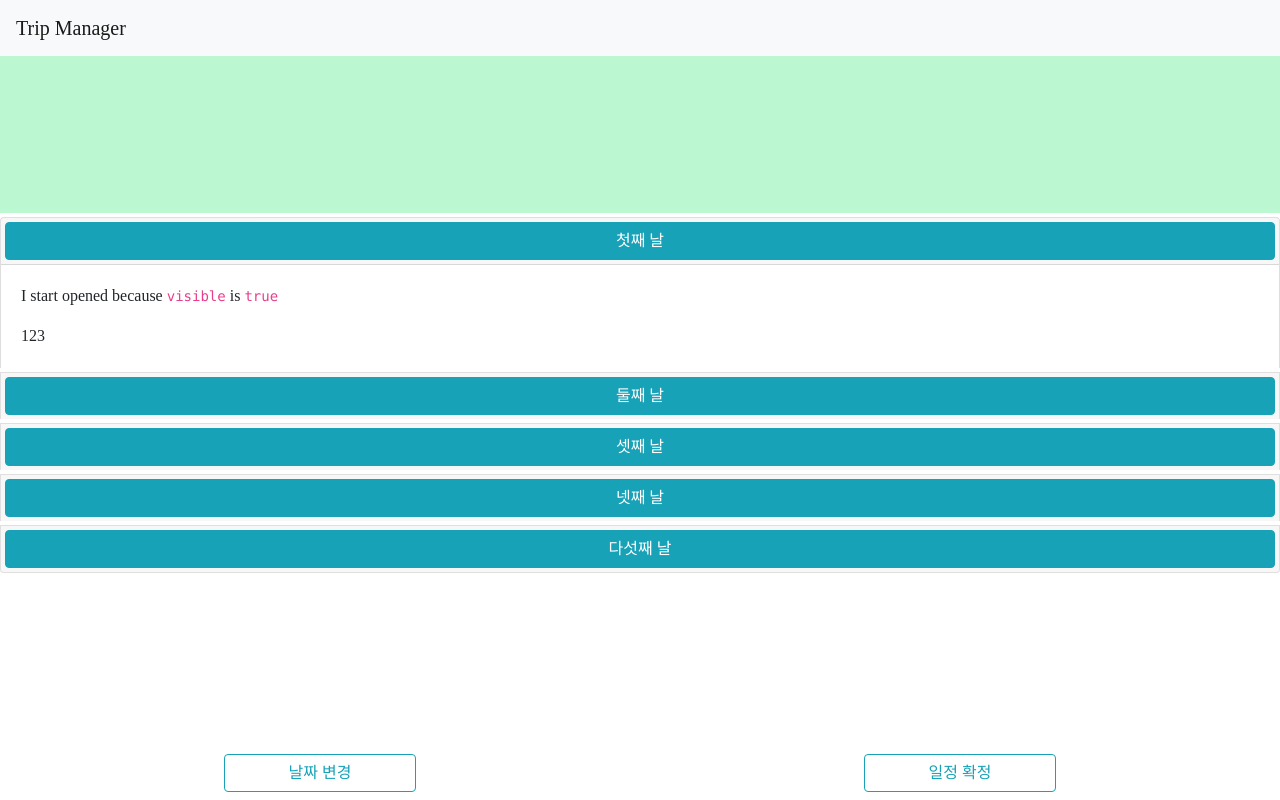
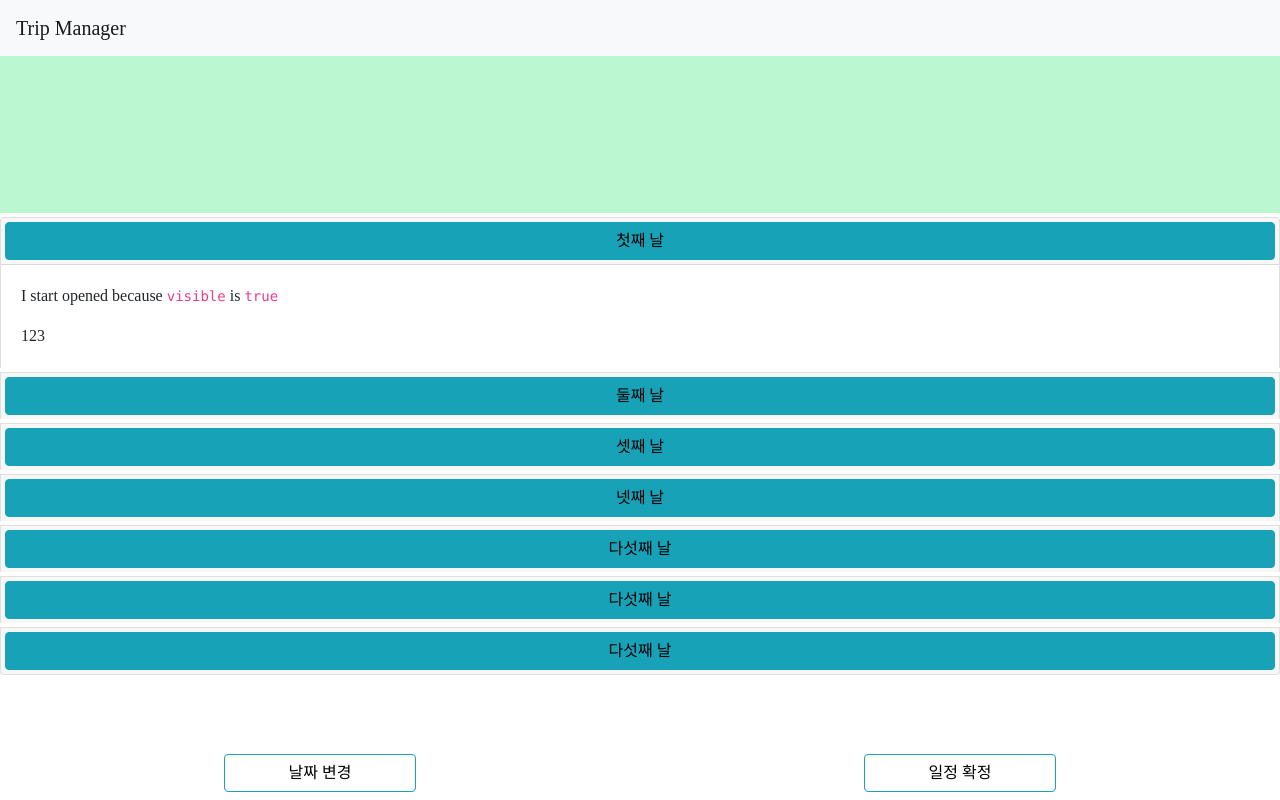
Before and after one commit to dongsun1/travel-manager, a Nuxt app: page / in a window 1280 px wide. Built offline with nearby package versions, Linux system fonts and the light colour scheme; a web font is replaced by a local one.

Commit message:
button color css

```diff
--- a/assets/fonts/global.css
+++ b/assets/fonts/global.css
@@ -3,3 +3,8 @@
 body {
   font-family: "Hi Melody", cursive;
 }
+
+button {
+  --tw-text-opacity: 1 !important;
+  color: rgb(0 0 0 / var(--tw-text-opacity)) !important;
+}
--- a/pages/index.vue
+++ b/pages/index.vue
@@ -3,7 +3,7 @@
     <top-bar />
     <div class="h-screen d-flex flex-column">
       <div class="bg-green-200 w-100 h-80">map</div>
-      <div class="accordion h-100 mt-1 mb-1" role="tablist">
+      <div class="accordion h-100 mt-1 mb-1 overflow-auto" role="tablist">
         <b-card no-body class="mb-1">
           <b-card-header header-tag="header" class="p-1" role="tab">
             <b-button block v-b-toggle.accordion-1 variant="info">
@@ -79,6 +79,32 @@
             </b-card-body>
           </b-collapse>
         </b-card>
+
+        <b-card no-body class="mb-1">
+          <b-card-header header-tag="header" class="p-1" role="tab">
+            <b-button block v-b-toggle.accordion-5 variant="info">
+              다섯째 날
+            </b-button>
+          </b-card-header>
+          <b-collapse id="accordion-5" accordion="my-accordion" role="tabpanel">
+            <b-card-body>
+              <b-card-text>123</b-card-text>
+            </b-card-body>
+          </b-collapse>
+        </b-card>
+
+        <b-card no-body class="mb-1">
+          <b-card-header header-tag="header" class="p-1" role="tab">
+            <b-button block v-b-toggle.accordion-5 variant="info">
+              다섯째 날
+            </b-button>
+          </b-card-header>
+          <b-collapse id="accordion-5" accordion="my-accordion" role="tabpanel">
+            <b-card-body>
+              <b-card-text>123</b-card-text>
+            </b-card-body>
+          </b-collapse>
+        </b-card>
       </div>
       <div class="w-100 d-flex justify-content-around mb-2">
         <b-button class="w-48" variant="outline-info">날짜 변경</b-button>
```
